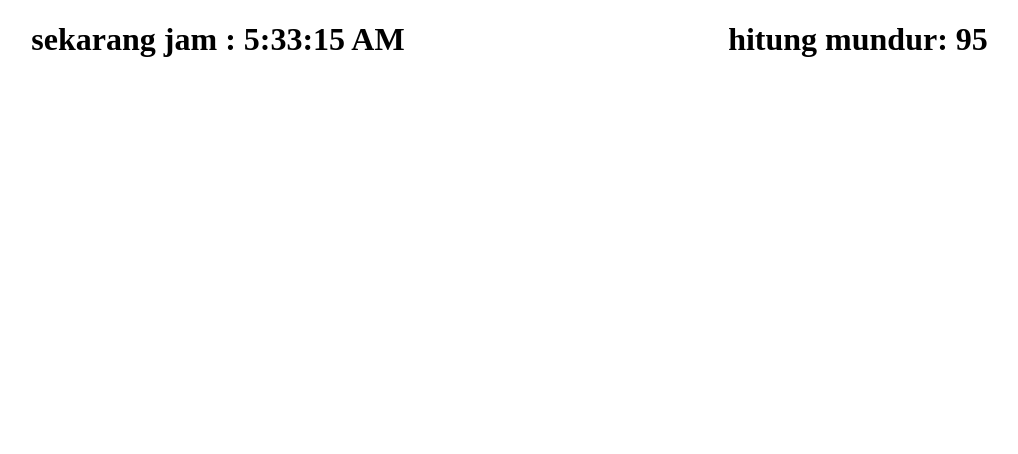
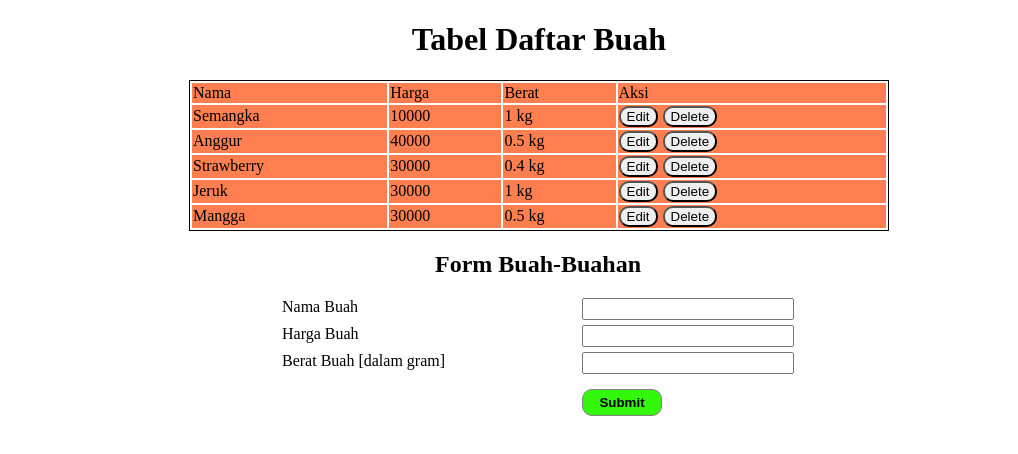
Before and after one commit to setyawanek/sanbercode-reactjs-0820-2, a React (Create React App) app: page / in a window 1280 px wide. Shown: the top 454 px of the page, without its empty margins (102-1120 px from the left). Built offline with nearby package versions, Linux system fonts and the light colour scheme.

Commit message:
menmbahkan tugas 12 form

```diff
--- a/src/App.js
+++ b/src/App.js
@@ -1,9 +1,10 @@
 import React from 'react';
 import './App.css';
+import BuahBuahan from './tugas-12/input';
 // import FormBuah from './tugas-9/tugas9'
-//import UserInfo from './tugas-10/Userinfo';
-//import HargaBuah from './tugas-10/tugas10'
-import Timer from './tugas-11/timer';
+// import UserInfo from './tugas-10/Userinfo';
+// import HargaBuah from './tugas-10/tugas10'
+// import Timer from './tugas-11/timer';
 
 
 function App() {
@@ -20,8 +21,12 @@
       //   <UserInfo />
       // </div>
 
+      // <div>
+      //   <Timer/>
+      // </div>
+
       <div>
-        <Timer/>
+        <BuahBuahan/>
       </div>
 
   );
--- /dev/null
+++ b/src/tugas-12/input.css
@@ -0,0 +1,31 @@
+form {
+    width: 40%;
+    margin: auto;
+    display: grid;
+    grid-template-columns: 300px 1fr;
+    row-gap: 5px;
+    text-align: left;
+  }
+
+  form input {
+    outline: none;
+  }
+
+  form button {
+    background-color: rgb(52, 247, 14);
+    margin-top: 10px;
+    width: 80px;
+    padding: 5px 0 ;
+    border: 1px solid grey;
+    outline: none;
+    font-weight: 600;
+  }
+
+  h2 {
+    text-align: center;
+
+  }
+
+  form label {
+    text-align: left;
+  }
--- /dev/null
+++ b/src/tugas-12/input.jsx
@@ -0,0 +1,138 @@
+import React, { Component } from "react"
+import './input.css'
+
+
+class BuahBuahan extends Component {
+  constructor(props) {
+    super(props)
+    this.state = {
+      dataHargaBuah: [
+        { nama: "Semangka", harga: 10000, berat: 1000 },
+        { nama: "Anggur", harga: 40000, berat: 500 },
+        { nama: "Strawberry", harga: 30000, berat: 400 },
+        { nama: "Jeruk", harga: 30000, berat: 1000 },
+        { nama: "Mangga", harga: 30000, berat: 500 }
+      ],
+      inputNama: '',
+      inputHarga: '',
+      inputBerat: '',
+      indexOfForm: -1
+
+    }
+    this.handleChangeNama = this.handleChangeNama.bind(this)
+    this.handleChangeHarga = this.handleChangeHarga.bind(this)
+    this.handleChangeBerat = this.handleChangeBerat.bind(this)
+    this.handleSubmit = this.handleSubmit.bind(this);
+  }
+
+  // Input
+  handleChangeNama(event) {
+    this.setState({ inputNama: event.target.value })
+  }
+  handleChangeHarga(event) {
+    this.setState({ inputHarga: event.target.value })
+  }
+  handleChangeBerat(event) {
+    this.setState({ inputBerat: event.target.value })
+  }
+
+  // Edit
+  handleEdit = (event) => {
+    // console.log(event.target)
+    let index = event.target.value;
+    let nama = this.state.dataHargaBuah[index].nama;
+    let harga = this.state.dataHargaBuah[index].harga;
+    let berat = this.state.dataHargaBuah[index].berat;
+    // console.log(buah)
+    this.setState({
+      inputNama: nama,
+      inputHarga: harga,
+      inputBerat: berat,
+      indexOfForm: index
+    })
+  }
+
+  // Delete
+  handleDelete = (event) => {
+    // console.log(event.target)
+    let index = event.target.value;
+    let buah = this.state.dataHargaBuah;
+    buah.splice(index, 1)
+    // console.log(buah)
+    this.setState({
+      dataHargaBuah: buah
+    })
+  }
+
+  // Submit
+  handleSubmit(event) {
+    event.preventDefault()
+    let nama = this.state.inputNama;
+    let harga = this.state.inputHarga;
+    let berat = this.state.inputBerat;
+    let newDaftarBuah = this.state.dataHargaBuah;
+
+    if (this.state.indexOfForm === -1) {
+      newDaftarBuah = [...newDaftarBuah, { nama, harga, berat }]
+    } else {
+      newDaftarBuah[this.state.indexOfForm].nama = this.state.inputNama
+      newDaftarBuah[this.state.indexOfForm].harga = this.state.inputHarga
+      newDaftarBuah[this.state.indexOfForm].berat = this.state.inputBerat
+    }
+
+    this.setState({
+      dataHargaBuah: newDaftarBuah,
+      inputNama: '',
+      inputHarga: '',
+      inputBerat: '',
+      indexOfForm: -1,
+    })
+  }
+
+  render() {
+    return (
+      <>
+        <div className="Daftarbuah">
+          <h1>Tabel Daftar Buah</h1>
+          <table>
+            <thead>
+              <tr>
+                <td>Nama</td>
+                <td>Harga</td>
+                <td>Berat</td>
+                <td>Aksi</td>
+              </tr>
+            </thead>
+            <tbody>
+              {this.state.dataHargaBuah.map((el, index) => {
+                return (
+                  <tr key={index}>
+                    <td> {el.nama} </td>
+                    <td> {el.harga}</td>
+                    <td> {el.berat / 1000} kg</td>
+                    <td>
+                      <button style={{ marginRight: '5px' }} onClick={this.handleEdit} value={index} >Edit</button>
+                      <button onClick={this.handleDelete} value={index}>Delete</button>
+                    </td>
+                  </tr>
+                )
+              })}
+            </tbody>
+          </table>
+        </div>
+
+        <h2>Form Buah-Buahan</h2>
+        <form onSubmit={this.handleSubmit}>
+          <label>Nama Buah</label>
+          <input type="text" required value={this.state.inputNama} onChange={this.handleChangeNama} />
+          <label>Harga Buah</label>
+          <input type="number" required value={this.state.inputHarga} onChange={this.handleChangeHarga} />
+          <label>Berat Buah [dalam gram]</label>
+          <input type="number" required value={this.state.inputBerat} onChange={this.handleChangeBerat} /> <br />
+          <button>Submit</button>
+        </form>
+      </>
+    )
+  }
+}
+export default BuahBuahan
```
